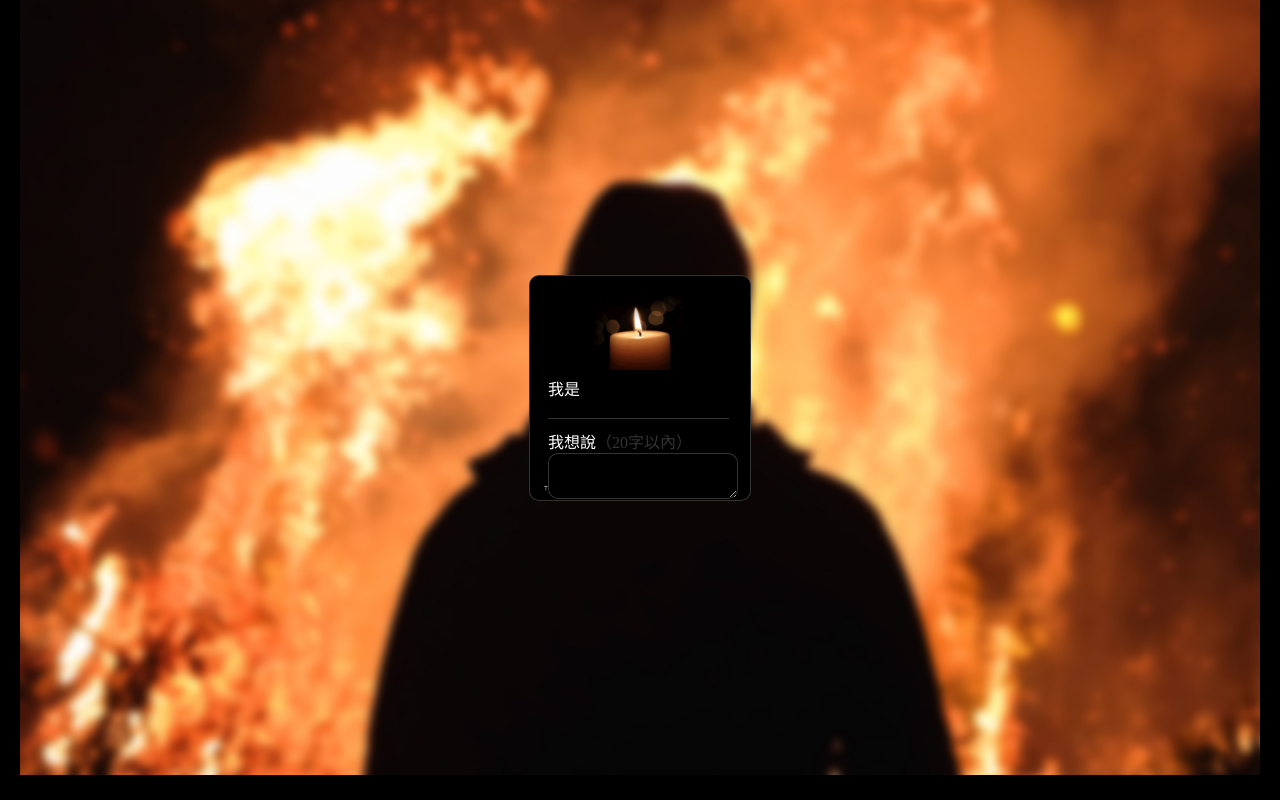
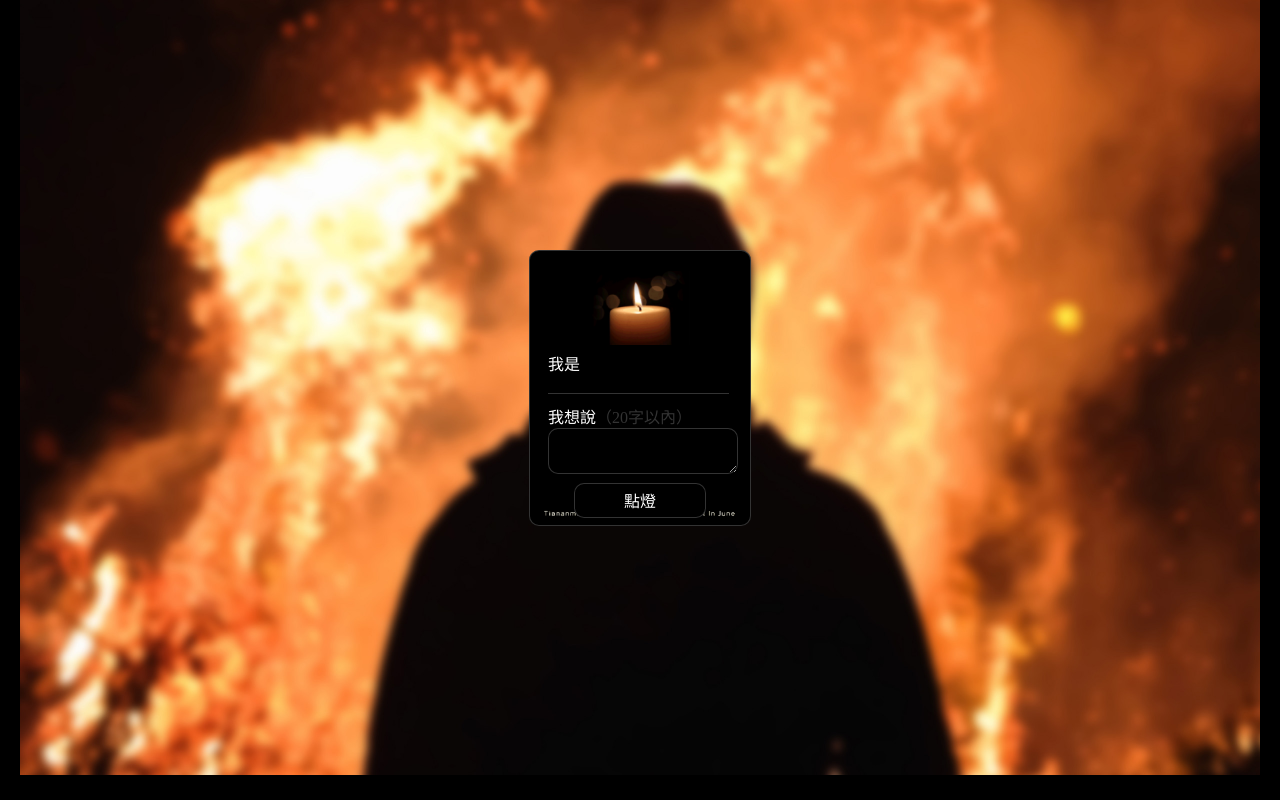
Before and after one commit to 8964-memorial/web-design, a plain HTML site: page v2/content.html in a window 1280 px wide. Drawn offline with Linux system fonts and the light colour scheme.

Commit message:
update content

```diff
--- a/v2/content.html
+++ b/v2/content.html
@@ -17,6 +17,7 @@
 							<textarea name="" id=""></textarea>
 						</div>
 					</div>
+					<button>點燈</button>
 				</div>
 			</header>
 		</div>
--- a/v2/css/style.css
+++ b/v2/css/style.css
@@ -162,7 +162,7 @@ footer p{
 
 .say-box{
 	width: 222px;
-	height: 226px;
+	height: 276px;
 	border-radius: 10px;
 	background-color: #000;
 	background-image: url(../images/say-bg.png),url(../images/say-box-stxt.png);
@@ -197,6 +197,21 @@ footer p{
 	 height: 3em;
 	 width: 100%;
 	 border-radius: 10px;
+}
+
+.say-box button{
+	border:1px solid rgba(255,255,255,0.2);
+	border-radius: 10px;
+	background-color: #000;
+	color: #fff;
+	margin-left: auto;
+	margin-right: auto;
+	display: block;
+	box-sizing: border-box;
+	height: 35px;
+	width: 60%;
+	font-size: 1em;
+	margin-top: 5px;
 }
 @media screen and (max-width: 1240px){
 	header{
@@ -256,7 +271,7 @@ footer p{
 }
 .say-box{
 	width: 222px;
-	height: 226px;
+	height: 266px;
 	background-image: url(../images/say-bg.png),url(../images/say-box-stxt.png);
 	background-position: top 10px center,bottom 5px center;
 	background-size: 100px, 80%;
```
